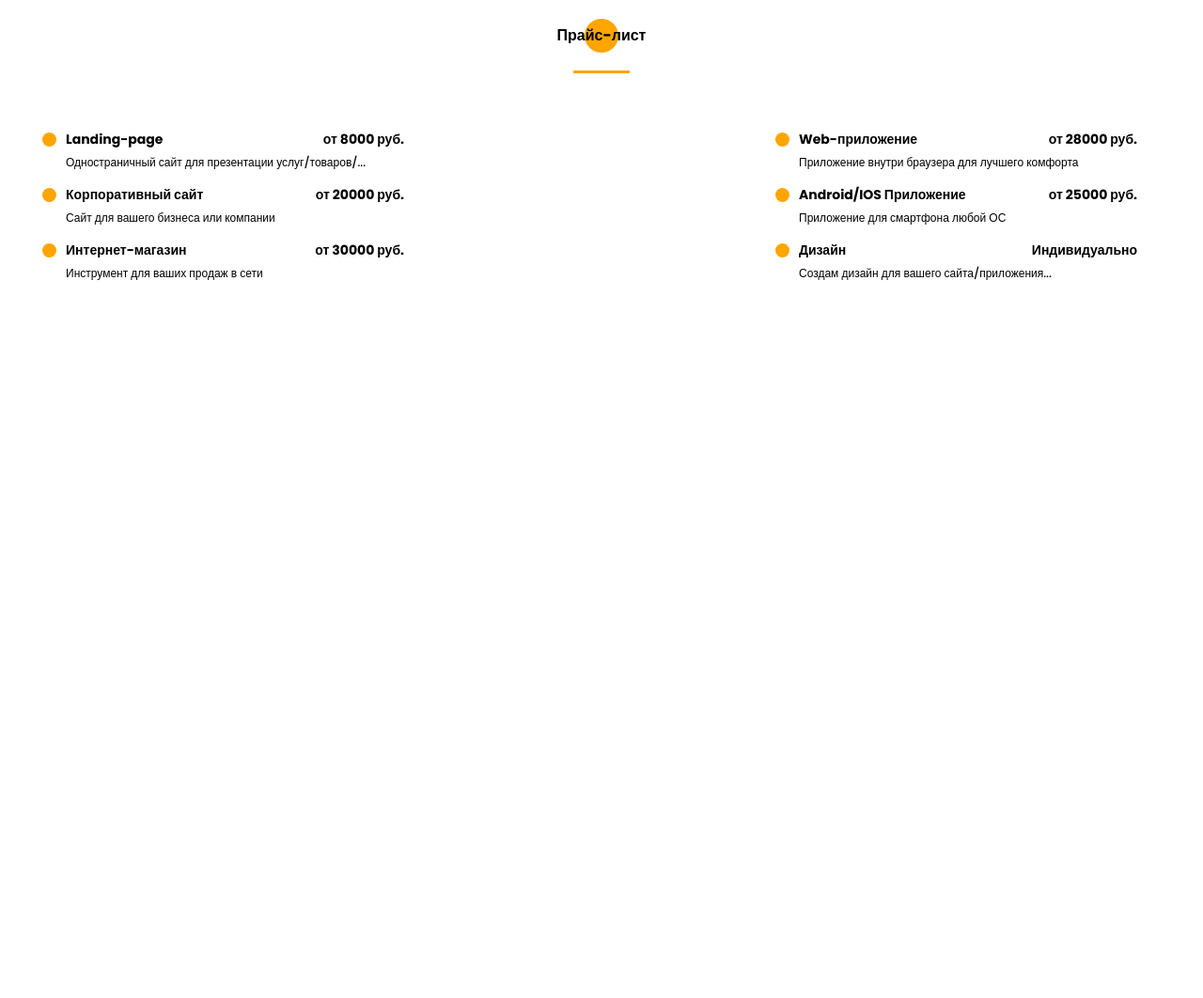
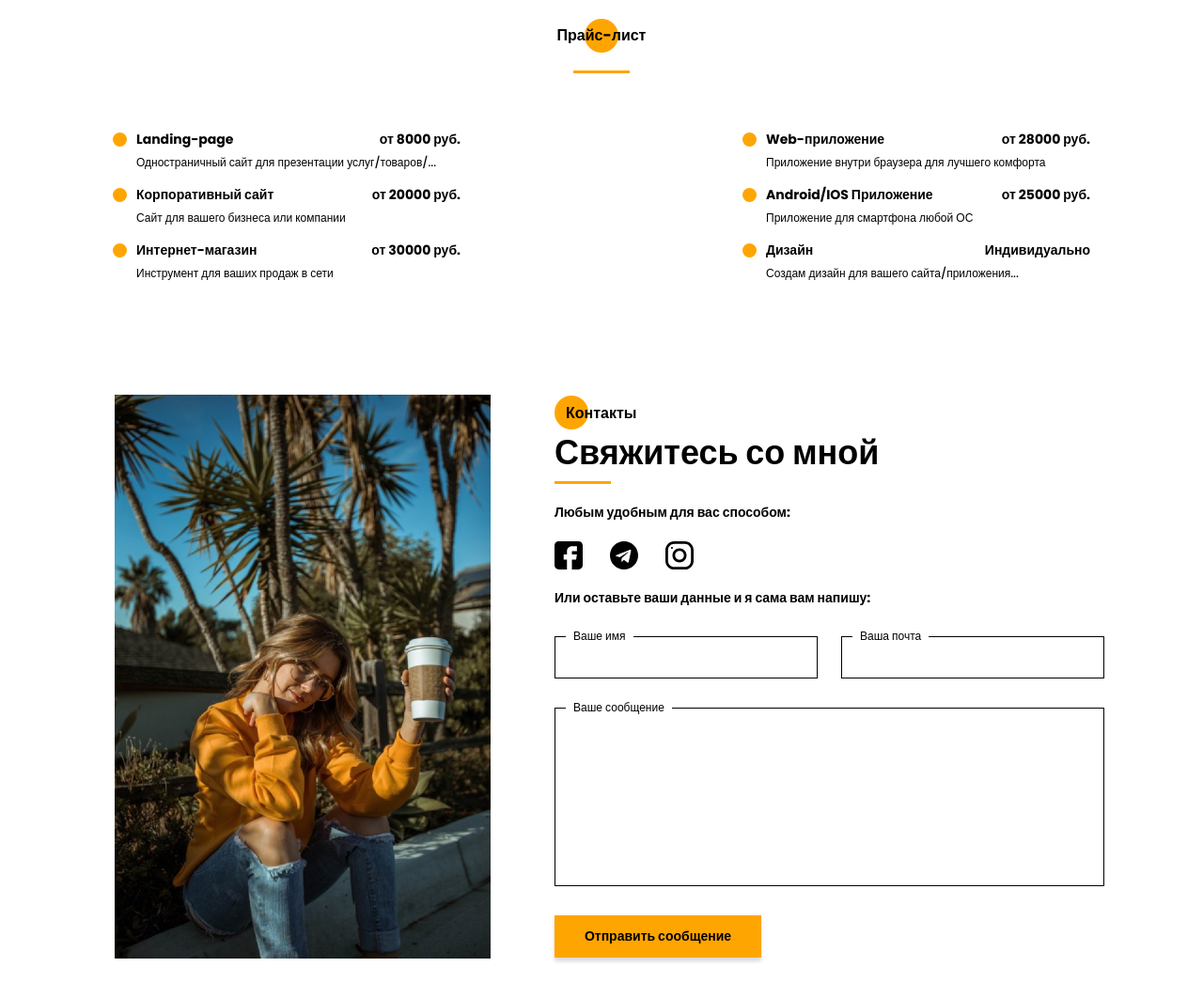
Before and after one commit to SergeyZ514/portfolio, a website: page src/index.html in a window 1280 px wide. Shown: the part 4312-5374 px from the top of the page at 94% size. Before the commit the page ends 4612 px from the top, so only its background shows below. Drawn offline with nearby package versions, Linux system fonts and the light colour scheme; files that its build step writes are made by us from their sources.

Commit message:
Contacts added

```diff
--- a/src/index.html
+++ b/src/index.html
@@ -783,6 +783,55 @@
             </div>
          </div>
       </section>
+      <section class="contacts">
+         <div class="container">
+            <div class="contacts__wrapper">
+               <div class="contacts__photo">
+                  <img src="img/main_photo.jpg" alt="myphoto" />
+               </div>
+               <div class="contacts__descr">
+                  <h2 class="title title_fz16 contacts__title">Контакты</h2>
+                  <div class="title contacts__subtitle">Свяжитесь со мной</div>
+                  <div class="divider"></div>
+                  <div class="title title_fz14 contacts__text">
+                     Любым удобным для вас способом:
+                  </div>
+                  <div class="contacts__social">
+                     <a href="#" class="contacts__link"
+                        ><img src="icons/social/facebook.svg" alt="facebook"
+                     /></a>
+                     <a href="#" class="contacts__link"
+                        ><img src="icons/social/telegram.svg" alt="telegram"
+                     /></a>
+                     <a href="#" class="contacts__link"
+                        ><img src="icons/social/instagram.svg" alt="instagram"
+                     /></a>
+                  </div>
+                  <div class="title title_fz14 contacts__text">
+                     Или оставьте ваши данные и я сама вам напишу:
+                  </div>
+
+                  <form action="#" class="contacts__form">
+                     <div class="contacts__input">
+                        <input type="text" id="name" name="name" />
+                        <label for="name">Ваше имя</label>
+                     </div>
+                     <div class="contacts__input">
+                        <input type="email" id="email" name="email" />
+                        <label for="email">Ваша почта</label>
+                     </div>
+                     <div class="contacts__textarea">
+                        <textarea name="text" id="text"></textarea>
+                        <label for="text">Ваше сообщение</label>
+                     </div>
+                     <button class="btn contacts__btn">
+                        Отправить сообщение
+                     </button>
+                  </form>
+               </div>
+            </div>
+         </div>
+      </section>
       <script src="js/script.js"></script>
    </body>
 </html>
--- a/src/sass/blocks/_buttons.scss
+++ b/src/sass/blocks/_buttons.scss
@@ -3,6 +3,8 @@
 	box-shadow: 0px 4px 4px rgba(0, 0, 0, 0.15);
 	padding: 12px 25px;
 	transition: all 0.3s ease-in-out;
+	font-weight: bold;
+	font-size: 14px;
 	&:hover {
 		transform: scale(1.1);
 	}
--- /dev/null
+++ b/src/sass/blocks/_contacts.scss
@@ -0,0 +1,106 @@
+.contacts {
+	padding: 120px 0 90px 0;
+	background-color: #fff;
+	&__wrapper {
+		display: grid;
+		padding: 0 35px 0 52px;
+		grid-template-columns: 400px 585px;
+		justify-content: space-between;
+	}
+
+	&__photo {
+		img {
+			width: 100%;
+		}
+	}
+
+	&__descr {
+		padding-top: 7px;
+	}
+
+	&__title {
+		position: relative;
+		@include before_circle;
+		z-index: 1;
+		padding: 1px 0 0 12px;
+		margin: 0;
+	}
+
+	&__subtitle {
+	}
+
+	&__text {
+	}
+
+	&__social {
+		margin: 20px 0 20px 0;
+	}
+
+	&__link {
+		margin-right: 25px;
+		img {
+			width: 30px;
+			height: 30px;
+		}
+	}
+
+	&__form {
+		margin-top: 30px;
+		display: grid;
+		grid-template: 45px 190px 45px / repeat(2, 280px);
+		justify-content: space-between;
+		row-gap: 31px;
+	}
+
+	&__input {
+		position: relative;
+		input {
+			width: 100%;
+			height: 100%;
+			padding: 0 20px;
+			font-weight: 500;
+			font-size: 12px;
+			color: #000000;
+			border: 1px solid #000000;
+		}
+	}
+
+	&__textarea {
+		position: relative;
+		grid-column: 1/3;
+		grid-row: 2/3;
+		textarea {
+			width: 100%;
+			height: 100%;
+			padding: 20px;
+			border: 1px solid #000000;
+			font-weight: 500;
+			font-size: 12px;
+			resize: none;
+		}
+	}
+	&__btn {
+		grid-column: 1/2;
+		grid-row: 3/4;
+		max-width: 220px;
+		border: none;
+	}
+	.divider {
+		margin: 0 0 20px 0;
+	}
+	&__input,
+	&__textarea {
+		label {
+			position: absolute;
+			display: block;
+			padding: 0 8px;
+			font-weight: 500;
+			font-size: 12px;
+			height: 18px;
+			background-color: #fff;
+			color: #000000;
+			top: -9px;
+			left: 12px;
+		}
+	}
+}
--- a/src/sass/blocks/_price.scss
+++ b/src/sass/blocks/_price.scss
@@ -3,18 +3,19 @@
 	background-color: #fff;
 	&__wrapper {
 		display: grid;
-		grid-template-columns: repeat(2, 360px);
+		grid-template-columns: repeat(2, 345px);
 		grid-template-rows: repeat(3, 44px);
 		grid-auto-rows: 44px;
 		row-gap: 15px;
 		justify-content: space-between;
+		padding: 0 50px 0 75px;
 	}
 
 	&__item {
 		display: grid;
 		justify-content: space-between;
-		grid-template-columns: repeat(2, 1fr);
-		grid-template-rows: repeat(2, 1fr);
+		grid-template-columns: repeat(2, auto);
+		grid-template-rows: repeat(2, minmax(21px, auto));
 		row-gap: 5px;
 		&-title {
 			position: relative;
@@ -36,7 +37,7 @@
 		&-value {
 			grid-column: 2/3;
 			grid-row: 1/2;
-			justify-self: flex-end;
+			justify-self: end;
 			font-weight: bold;
 			font-size: 14px;
 			line-height: 21px;
--- a/src/sass/style.scss
+++ b/src/sass/style.scss
@@ -30,3 +30,4 @@
 @import 'blocks/skills';
 @import 'blocks/portfolio';
 @import 'blocks/price';
+@import 'blocks/contacts';
```
